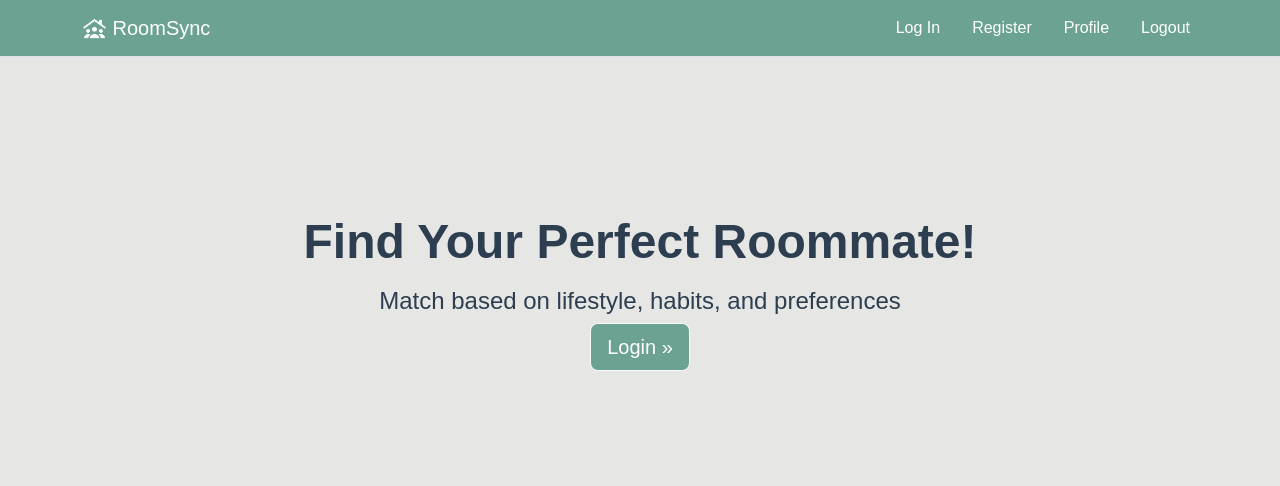
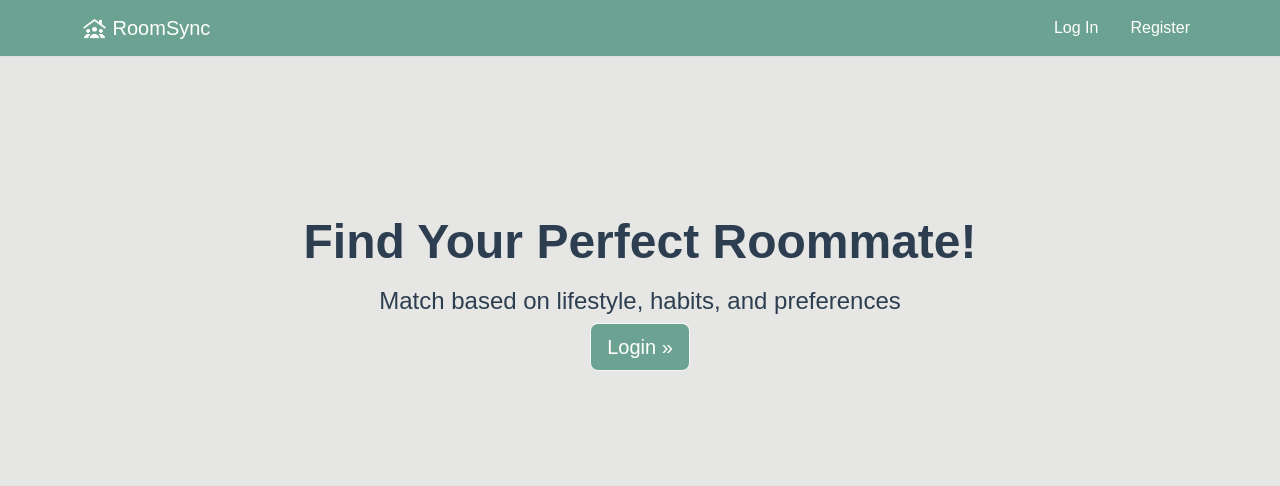
Before and after one commit to annaleenersten/RoomSync, a Flask app: page /base in a window 1280 px wide. Shown: the top 486 px of the page. Run offline with Flask 3, Linux system fonts and the light colour scheme; some web fonts are replaced.

Commit message:
changes to base

```diff
--- a/code/frontend/templates/base.html
+++ b/code/frontend/templates/base.html
@@ -21,8 +21,6 @@
           <div class="navbar-nav d-flex flex-row gap-3">
             <a class="nav-link" href="{{ url_for('login') }}">Log In</a>
             <a class="nav-link" href="{{ url_for('register') }}">Register</a>
-            <a class="nav-link" href="{{ url_for('profile') }}">Profile</a>
-            <a class="nav-link" href="{{ url_for('logout') }}">Logout</a>
           </div>
       </div>
 
```
